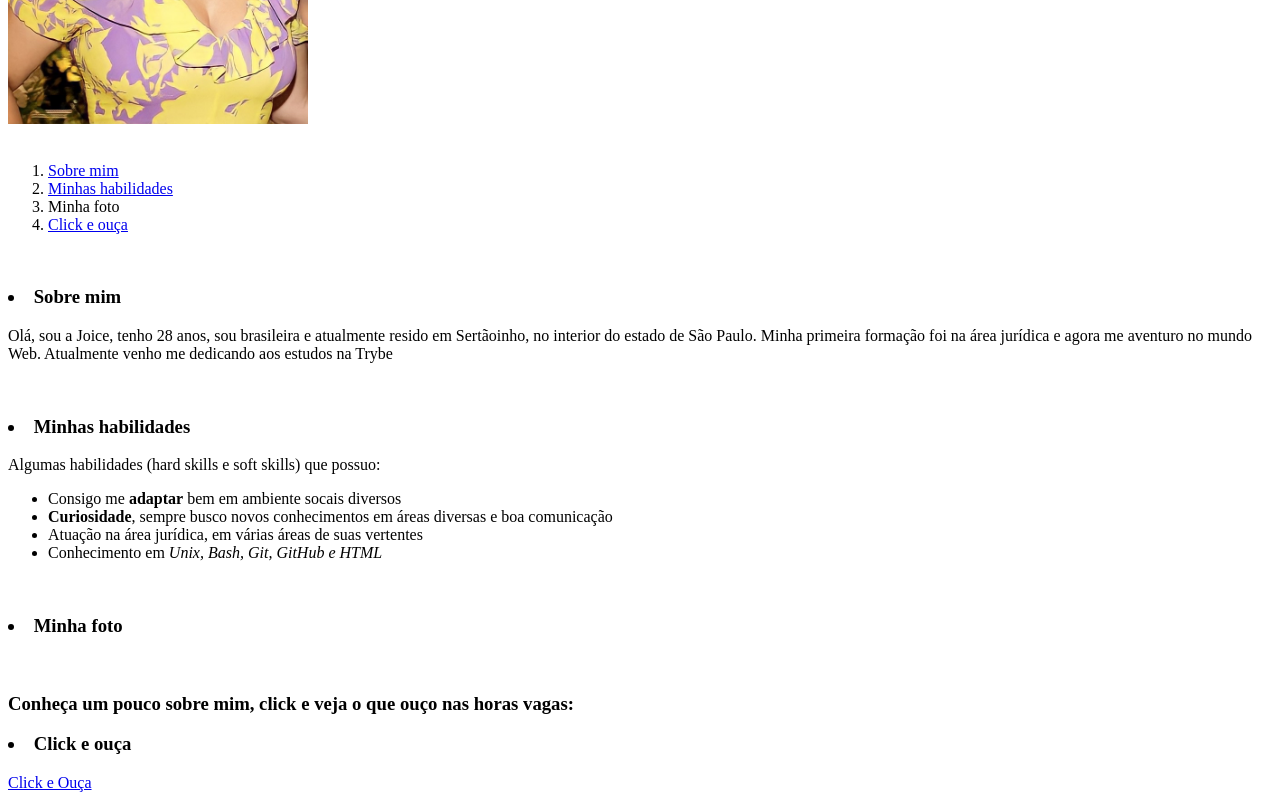
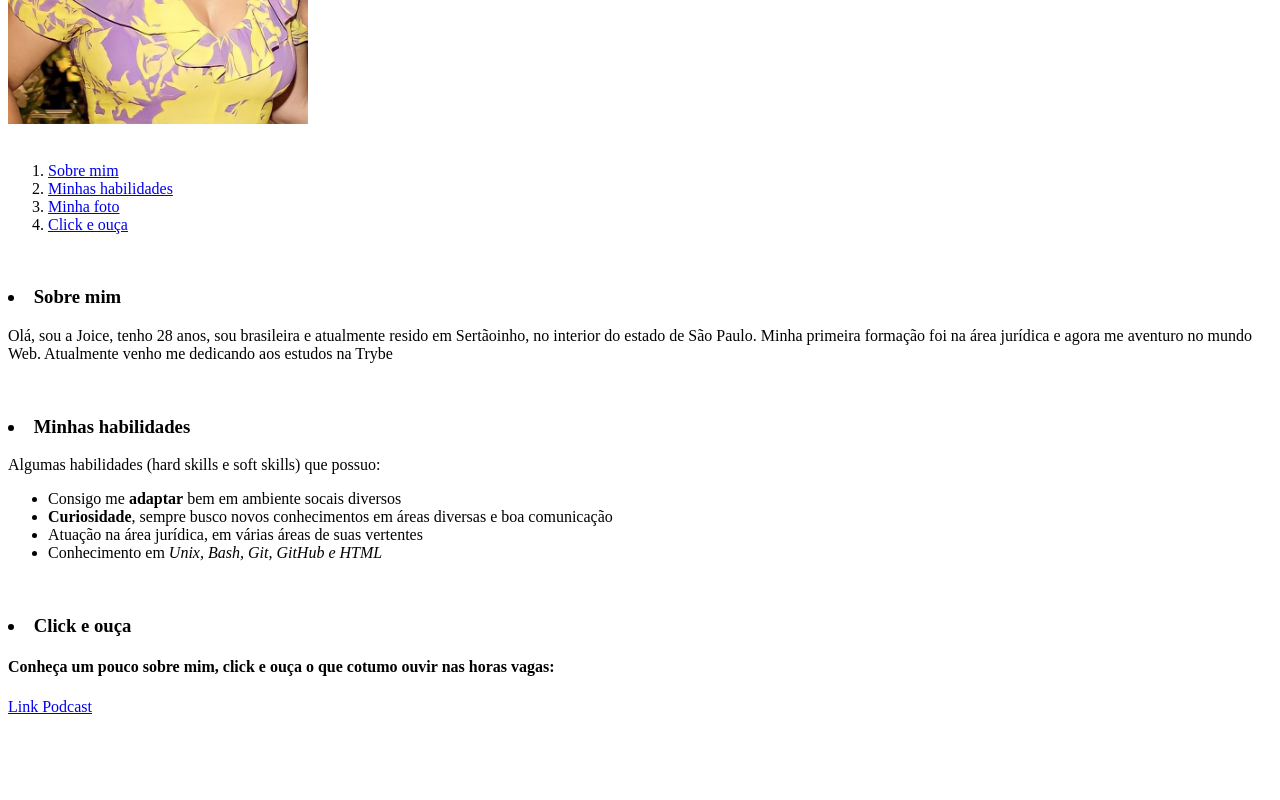
Before and after one commit to joicenicolau/joicenicolau.github.io, a plain HTML site: page index.html in a window 1280 px wide. Shown: the part 442-1242 px from the top of the page. After the commit the page ends 1166 px from the top, so only its background shows below. Drawn offline with Linux system fonts and the light colour scheme.

Commit message:
alterando  texto

```diff
--- a/index.html
+++ b/index.html
@@ -21,7 +21,7 @@
 <ol>
 <li><a href="#Sobre mim">Sobre mim</a></li>
 <li><a href="#Minhas habilidades">Minhas habilidades</a></li>
-<li><a href="#Minha foto"></a>Minha foto</li>
+<li><a href="#Minha foto">Minha foto</a></li>
 <li><a href="#Click e ouça">Click e ouça</a></li>
 </ol>
 
@@ -46,20 +46,11 @@
 
 <br>
 
-<!-- Um link interno para a sua foto -->
-<h3><p id="Minha foto"><li>Minha foto</li></p></h3>
-<p"imagem/Image.jpeg" alt="Minha fotografia pessoal" width="300px">
+<!-- Um link externo para algum blog que goste, que abra em uma nova aba -->
+<h3><p id="Click e ouça"><li>Click e ouça</li></p></h3>
 
-<br>
+<h4>Conheça um pouco sobre mim, click e ouça o que cotumo ouvir nas horas vagas:</h4>
 
-<!-- Um link externo para algum blog que goste, que abra em uma nova aba -->
-<h3>Conheça um pouco sobre mim, click e veja o que ouço nas horas vagas:</h3>
-<h3><p id="Click e ouça"><li>Click e ouça</li></p></h3>
-<a href="https://open.spotify.com/show/0kof6vwnq6i1zlvbh9lwsY" target="_blank">Click e Ouça</a>
-
-<br>
-
-
-
+<a href="https://open.spotify.com/show/0kof6vwnq6i1zlvbh9lwsY" target="_blank">Link Podcast</a>
 </body>
 </html>
```
